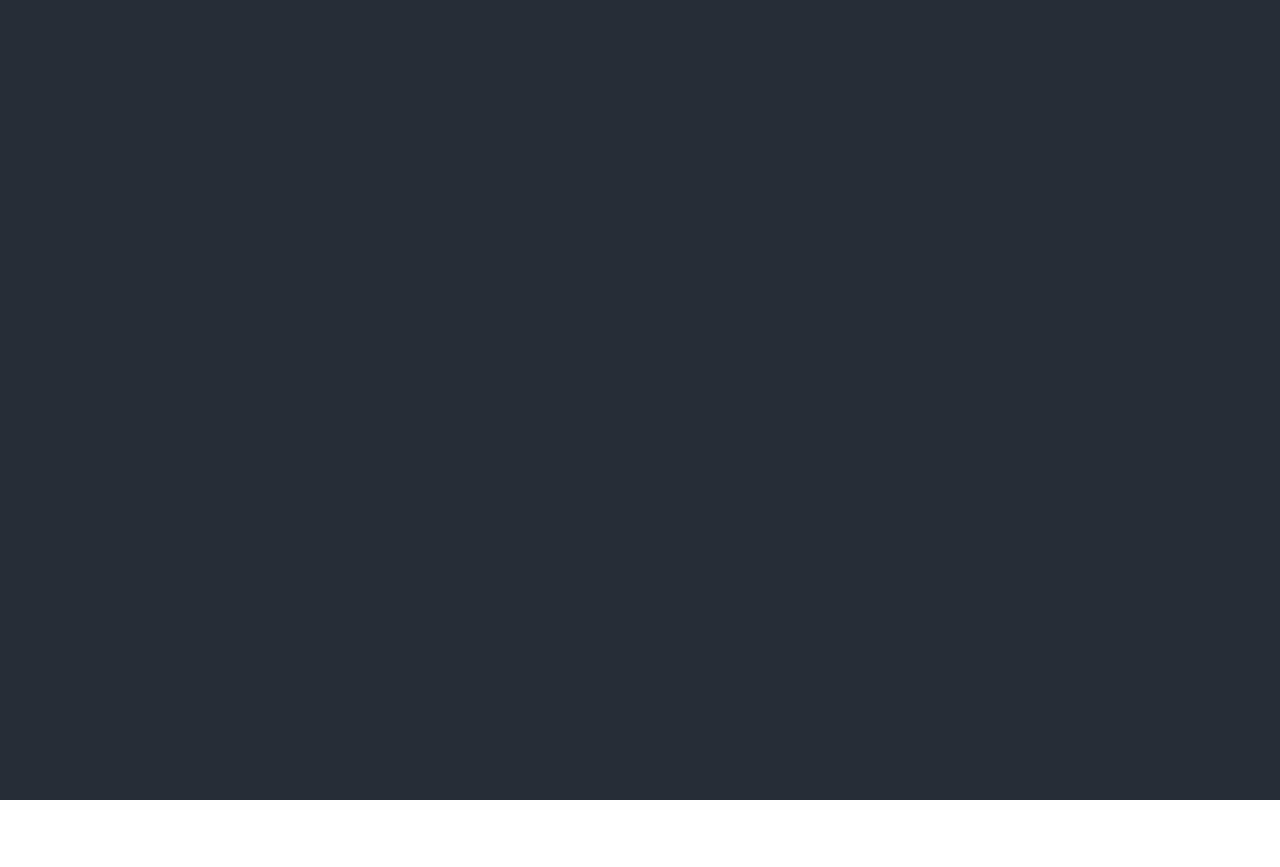
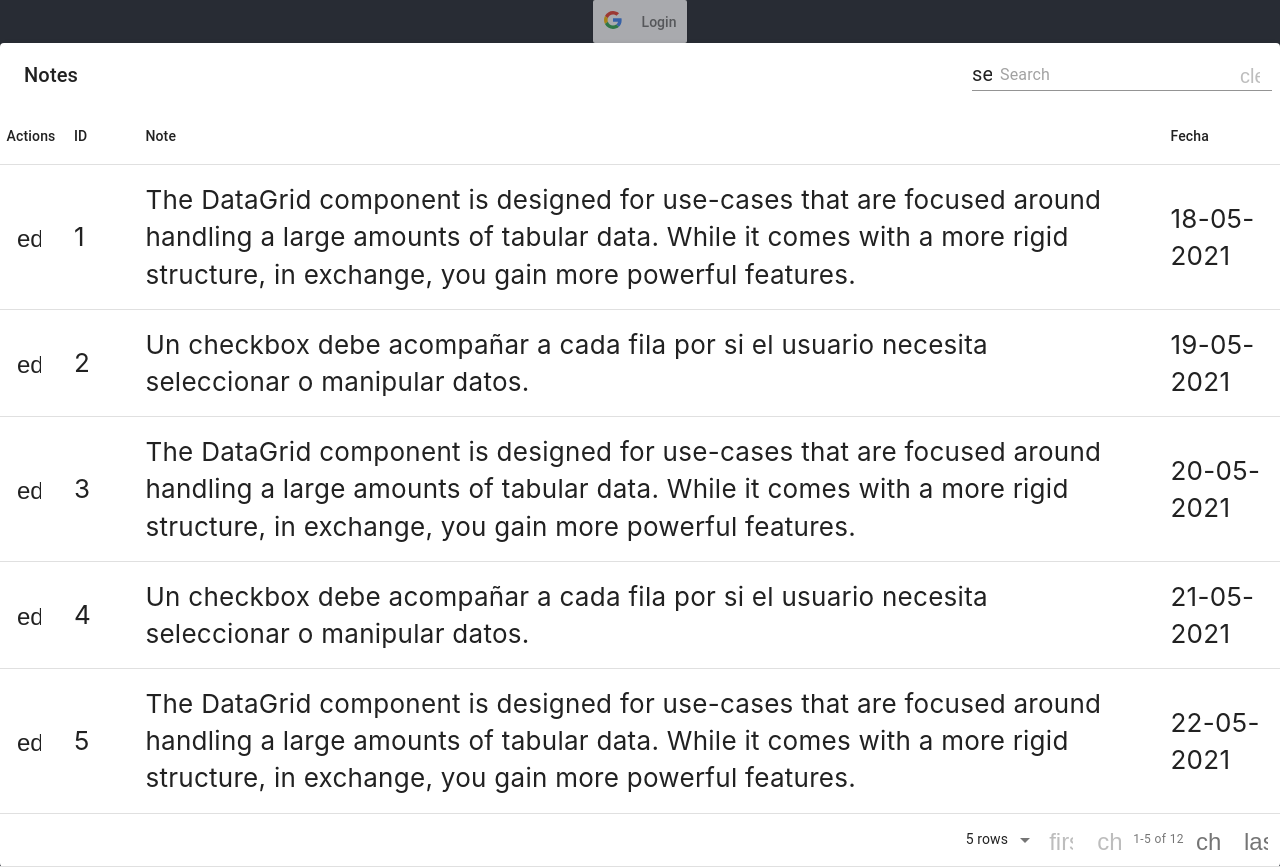
Before and after one commit to wilc0519/week-life, a React (Create React App) app in the folder week-life-front-end/: page /noteTable in a window 1280 px wide. Before the commit the page ends 800 px from the top, so only its background shows below. Built offline with nearby package versions, Linux system fonts and the light colour scheme.

Commit message:
Create NoteTable file

```diff
--- a/week-life-front-end/package.json
+++ b/week-life-front-end/package.json
@@ -3,11 +3,13 @@
   "version": "0.1.0",
   "private": true,
   "dependencies": {
+    "@material-ui/core": "^4.12.3",
     "@testing-library/jest-dom": "^5.11.4",
     "@testing-library/react": "^11.1.0",
     "@testing-library/user-event": "^12.1.10",
     "axios": "^0.21.1",
     "cors": "^2.8.5",
+    "material-table": "^1.69.3",
     "react": "^17.0.2",
     "react-calendar": "^3.4.0",
     "react-datepicker": "^4.2.0",
--- a/week-life-front-end/src/App.js
+++ b/week-life-front-end/src/App.js
@@ -1,30 +1,26 @@
 import './App.css';
-import {BrowserRouter as Router, Route, Switch} from 'react-router-dom';
-import {Authentication} from './components/Authentication';
+import { BrowserRouter as Router, Route, Switch } from 'react-router-dom';
 import { DateBirth } from './pages/DateBirth';
-import { TableMessages } from './pages/TableMessages';
 import { Principal } from './pages/Principal';
+import { NoteTable } from './pages/NoteTable';
 function App() {
   return (
     <div className="App">
-
       <Router>
-          <div className="App-header">
+        <div >
           <Switch>
-              <Route path="/"exact>
-                <Principal/>
+            <Route path="/" exact>
+              <Principal />
             </Route>
             <Route path="/birthday">
-                <DateBirth/>
+              <DateBirth />
             </Route>
-              <Route path="/tableMessage">
-                <TableMessages/>
+            <Route path="/noteTable">
+              <NoteTable />
             </Route>
           </Switch>
         </div>
       </Router>
-
-
     </div>
   );
 }
--- a/week-life-front-end/src/components/Authentication.js
+++ b/week-life-front-end/src/components/Authentication.js
@@ -1,69 +1,70 @@
-import React,{useState} from 'react';
+import React, { useState } from 'react';
 import { userApi } from '../api/userApi';
 import { Login } from './Login';
 import { Logout } from './Logout';
-import { NavBar } from './NavBar';
 
 
-export const Authentication =()=>{
+export const Authentication = () => {
 
 
     const clientId = "869435522440-9c7q2p1ao5ki97orc02pd7nnjduq1gtn.apps.googleusercontent.com"
-    let [showLoginButton, setShowLoginButton]=useState(true);
-    let [showLogoutButton, setShowLogoutButton]=useState(false);
-    const [name, setName]=useState("");
-    const [lastName, setLastName]= useState("");
-    const [email, setEmail]=useState("");
-    const [url, setUrl]=useState("");
+    let [showLoginButton, setShowLoginButton] = useState(true);
+    let [showLogoutButton, setShowLogoutButton] = useState(false);
+    const [name, setName] = useState("");
+    const [lastName, setLastName] = useState("");
+    const [email, setEmail] = useState("");
+    const [url, setUrl] = useState("");
     // const [accessToken, setAccessToken]=useState("");
 
-    const onLoginSuccess = (res)=>{
+    const onLoginSuccess = (res) => {
         console.log('Login Success;', res.profileObjec);
         console.log(res);
-        showLoginButton=setShowLoginButton(false);
-        showLogoutButton=setShowLogoutButton(true);
+        showLoginButton = setShowLoginButton(false);
+        showLogoutButton = setShowLogoutButton(true);
 
-        const name = res.profileObj.givenName
-        const email = res.profileObj.email
-        const lastName = res.profileObj.familyName
+        const name = res.profileObj.givenName;
+        const email = res.profileObj.email;
+        const lastName = res.profileObj.familyName;
+        const url = res.profileObj.imageUrl;
         setName(res.profileObj.givenName);
         setLastName(res.profileObj.familyName);
         setEmail(res.profileObj.email);
-        userApi.post('http://localhost:3001/user', {firstName:name,lastName:lastName,email:email})
-        .then((result)=>{
-            console.log("aqui esta esta verga")
-            console.log(result)
-        }).catch((error)=>{
-            console.log("el error esta aqui")
-            console.log(error)
-        })
+        setUrl(res.profileObj.imageUrl);
+        userApi.post('http://localhost:3001/user', { firstName: name, lastName: lastName, email: email, imageUrl: url })
+            .then((result) => {
+                console.log("aqui esta esta verga")
+                console.log(result)
+            }).catch((error) => {
+                console.log("el error esta aqui")
+                console.log(error)
+            })
 
     }
-    const onLoginFailure = (res)=>{
+    const onLoginFailure = (res) => {
         console.log('Login Failed ', res);
     };
 
-    const onSignOutSuccess = (res)=>{
+    const onSignOutSuccess = (res) => {
         alert("You have been logget out successfully");
-        showLoginButton= setShowLoginButton(true);
-        showLogoutButton= setShowLogoutButton(false);
+        showLoginButton = setShowLoginButton(true);
+        showLogoutButton = setShowLogoutButton(false);
         setName("");
         setLastName("");
         setEmail("");
         setUrl("");
     }
-    return(
+    return (
         <div>
 
             {
                 showLoginButton
-                ?<Login clientId={clientId} onLoginSuccess={onLoginSuccess} onLoginFailure={onLoginFailure}/>
-                :null
+                    ? <Login clientId={clientId} onLoginSuccess={onLoginSuccess} onLoginFailure={onLoginFailure} />
+                    : null
             }
             {
                 showLogoutButton
-                ?<Logout clientId={clientId} onSignOutSuccess = {onSignOutSuccess}/>
-                :null
+                    ? <Logout clientId={clientId} onSignOutSuccess={onSignOutSuccess} />
+                    : null
             }
         </div>
     )
--- a/week-life-front-end/src/components/NavBar.js
+++ b/week-life-front-end/src/components/NavBar.js
@@ -3,9 +3,9 @@ import { Authentication } from './Authentication'
 
 export const NavBar = () => {
     return (
-        <div style={{background:'red', margin:'top'}}>
+        <div>
             <nav>
-                <Authentication/>
+                <Authentication />
             </nav>
         </div>
     )
--- /dev/null
+++ b/week-life-front-end/src/pages/NoteTable.js
@@ -0,0 +1,101 @@
+import React from 'react';
+import MaterialTable from 'material-table'
+import '../App.css'
+import { NavBar } from '../components/NavBar';
+import { Icon } from '@material-ui/core';
+
+export const NoteTable = () => {
+
+    const columns = [
+        {
+            title: 'ID',
+            field: 'id'
+        },
+        {
+            title: 'Note',
+            field: 'note'
+        },
+        {
+            title: 'Fecha',
+            field: 'fecha'
+        }
+    ];
+
+    const data = [
+        {
+            id: '1',
+            note: 'The DataGrid component is designed for use-cases that are focused around handling a large amounts of tabular data. While it comes with a more rigid structure, in exchange, you gain more powerful features.',
+            fecha: '18-05-2021'
+        },
+        {
+            id: '2',
+            note: 'Un checkbox debe acompañar a cada fila por si el usuario necesita seleccionar o manipular datos.',
+            fecha: '19-05-2021'
+        },
+        {
+            id: '3',
+            note: 'The DataGrid component is designed for use-cases that are focused around handling a large amounts of tabular data. While it comes with a more rigid structure, in exchange, you gain more powerful features.',
+            fecha: '20-05-2021'
+        },
+        {
+            id: '4',
+            note: 'Un checkbox debe acompañar a cada fila por si el usuario necesita seleccionar o manipular datos.',
+            fecha: '21-05-2021'
+        },
+        {
+            id: '5',
+            note: 'The DataGrid component is designed for use-cases that are focused around handling a large amounts of tabular data. While it comes with a more rigid structure, in exchange, you gain more powerful features.',
+            fecha: '22-05-2021'
+        },
+        {
+            id: '6',
+            note: 'Un checkbox debe acompañar a cada fila por si el usuario necesita seleccionar o manipular datos.',
+            fecha: '23-05-2021'
+        },
+        {
+            id: '7',
+            note: 'The DataGrid component is designed for use-cases that are focused around handling a large amounts of tabular data. While it comes with a more rigid structure, in exchange, you gain more powerful features.',
+            fecha: '24-05-2021'
+        },
+        {
+            id: '8',
+            note: 'Un checkbox debe acompañar a cada fila por si el usuario necesita seleccionar o manipular datos.',
+            fecha: '25-05-2021'
+        },
+        {
+            id: '9',
+            note: 'The DataGrid component is designed for use-cases that are focused around handling a large amounts of tabular data. While it comes with a more rigid structure, in exchange, you gain more powerful features.',
+            fecha: '26-05-2021'
+        },
+        {
+            id: '10',
+            note: 'Un checkbox debe acompañar a cada fila por si el usuario necesita seleccionar o manipular datos.',
+            fecha: '27-05-2021'
+        },
+        {
+            id: '11',
+            note: 'The DataGrid component is designed for use-cases that are focused around handling a large amounts of tabular data. While it comes with a more rigid structure, in exchange, you gain more powerful features.',
+            fecha: '28-05-2021'
+        },
+        {
+            id: '12',
+            note: 'Un checkbox debe acompañar a cada fila por si el usuario necesita seleccionar o manipular datos.',
+            fecha: '29-05-2021'
+        },
+    ]
+    return (
+        <div className="App-header">
+            <NavBar />
+            <MaterialTable
+                columns={columns}
+                data={data}
+                title='Notes'
+                actions={[
+                    {
+                        icon: 'edit',
+                        tooltip: 'edit note',
+                        onClick: (e, rowData) => alert('You have pressed edit note')
+                    }]} />
+        </div>
+    )
+}
--- a/week-life-front-end/src/pages/TableMessages.js
+++ /dev/null
@@ -1,31 +0,0 @@
-import React from 'react';
-
-export const TableMessages = () => {
-    return (
-        <div>
-            <table striped bordered hover>
-                <thead>
-                    <tr>
-                        <th>#</th>
-                        <th>Message</th>
-                        <th>Date</th>
-                        <th>Modify</th>
-                        <th>Delete</th>
-                    </tr>
-                </thead>
-                <tbody>
-                    <tr>
-                        <th>1</th>
-                        <th>Hello .......</th>
-                        <th>10/05/2021</th>
-                        <th>shdh</th>
-                        <th>hghg</th>
-                    </tr>
-
-
-                </tbody>
-            </table>
-
-        </div>
-    )
-}
```
Also changed, not shown: week-life-front-end/src/pages/Principal.js (+6 -4 lines), 2 other files (tests, documents, lock files or other folders). Lines whose indentation alone changed are shown as unchanged.
